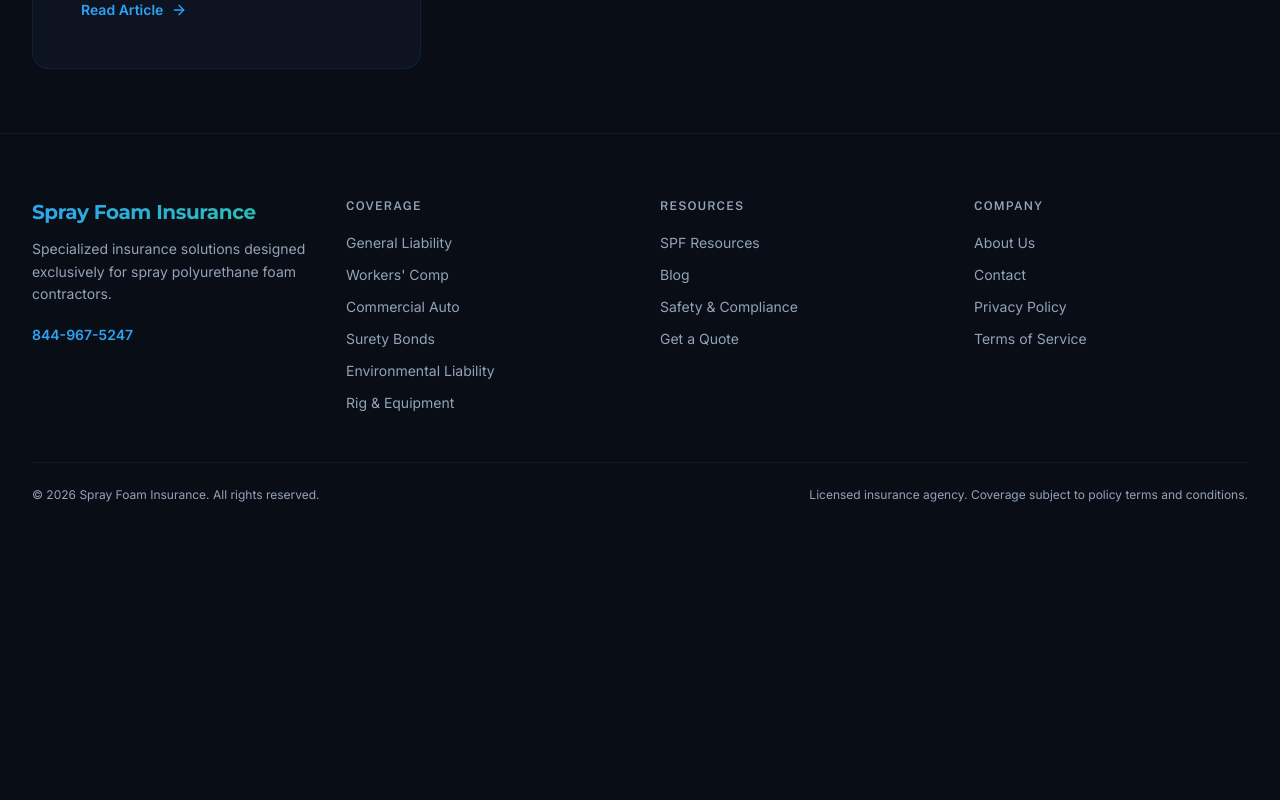
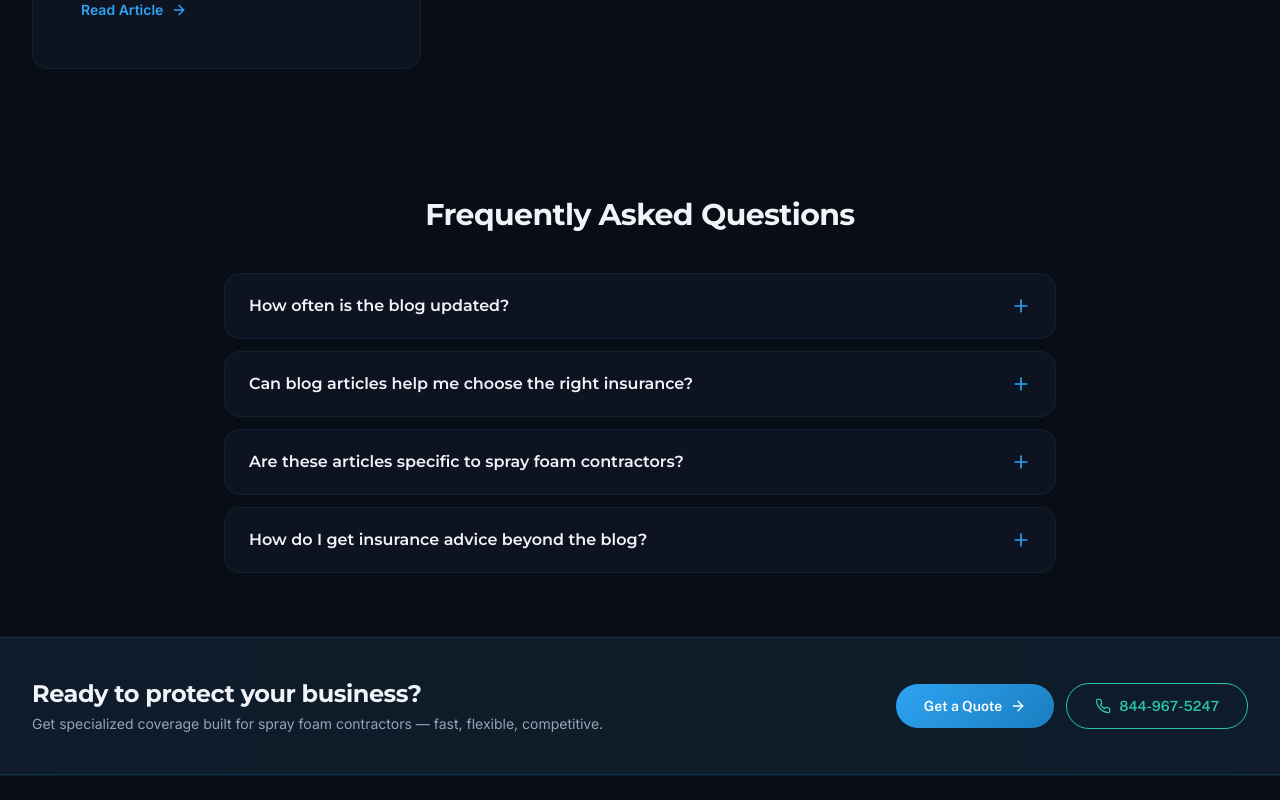
Before and after one commit to MCERQUA/sprayfoaminsurance-nextjs, a Next.js app: page /blog in a window 1280 px wide. Shown: the part 2980-3780 px from the top of the page. Before the commit the page ends 3547 px from the top, so only its background shows below. Built offline with nearby package versions, Linux system fonts and the light colour scheme.

Commit message:
auto-save: app/blog/page.tsx,app/safety-and-compliance-support/page.tsx

```diff
--- a/app/blog/page.tsx
+++ b/app/blog/page.tsx
@@ -4,12 +4,16 @@
 import { ArrowRight } from 'lucide-react';
 import PageHero from '@/components/PageHero';
 import GlassCard from '@/components/GlassCard';
+import FAQSection from '@/components/FAQSection';
+import CTABar from '@/components/CTABar';
 import { blogPosts as articles, blogCategories as filterPills } from '@/lib/blog-posts';
+import { blogFaqs } from '@/lib/faqs';
 
 export const metadata: Metadata = {
   title: 'Spray Foam Insurance Blog | Industry Insights',
   description:
     'Expert coverage guides, safety tips, and industry news for spray foam insulation contractors. Free resources from SPF insurance specialists.',
+  alternates: { canonical: 'https://sprayfoaminsurance.com/blog' },
   keywords: ['spray foam insurance blog', 'SPF contractor tips', 'spray foam coverage guides'],
   openGraph: {
     title: 'Spray Foam Insurance Blog',
@@ -79,6 +83,17 @@
           ))}
         </div>
       </section>
+
+      <section className="bg-background py-16">
+        <div className="max-w-4xl mx-auto px-4 sm:px-6 lg:px-8">
+          <h2 className="font-headline text-3xl font-bold text-text text-center mb-10">
+            Frequently Asked Questions
+          </h2>
+          <FAQSection items={blogFaqs} />
+        </div>
+      </section>
+
+      <CTABar />
     </>
   );
 }
--- a/app/safety-and-compliance-support/page.tsx
+++ b/app/safety-and-compliance-support/page.tsx
@@ -78,28 +78,6 @@
   },
 ];
 
-const faqItems = [
-  {
-    q: 'What respirator does OSHA require for spray foam application?',
-    a: 'OSHA requires at minimum a supplied-air respirator (SAR) type CE with full-face piece during spray application. Standard N95 masks are NOT sufficient for isocyanate exposure. After the resin cures (typically 24 hours), workers may re-enter with appropriate half-mask respirators with organic vapor/P100 cartridges.',
-  },
-  {
-    q: 'Do I need OSHA training certificates for my crew?',
-    a: 'OSHA HazCom training is required for all workers handling isocyanate chemicals. Manufacturer application certification is typically required for product warranties. Document all training for every crew member.',
-  },
-  {
-    q: 'Is spray foam considered hazardous by OSHA?',
-    a: 'The isocyanate component (B-side) is regulated as a hazardous chemical under OSHA HazCom. It can cause occupational asthma with repeated exposure. Proper PPE, ventilation, and training are non-negotiable.',
-  },
-  {
-    q: 'What insurance covers OSHA fines?',
-    a: 'Standard liability insurance does not cover OSHA fines, which are civil penalties. However, proper safety protocols reduce accident risk, keeping your Workers\' Compensation and GL premiums lower and helping avoid claims.',
-  },
-  {
-    q: 'How does safety compliance affect my premiums?',
-    a: 'Insurers review your safety record, OSHA violation history, and training documentation when pricing policies. Contractors with documented safety programs and clean records typically receive better rates.',
-  },
-];
 
 const downloadResources = [
   {
@@ -213,7 +191,7 @@
         <h2 className="font-headline font-bold text-3xl text-text mb-8">
           Safety & Compliance FAQs
         </h2>
-        <FAQSection items={faqItems} />
+        <FAQSection items={safetyComplianceFaqs} />
       </section>
 
       {/* Download Resources */}
```
